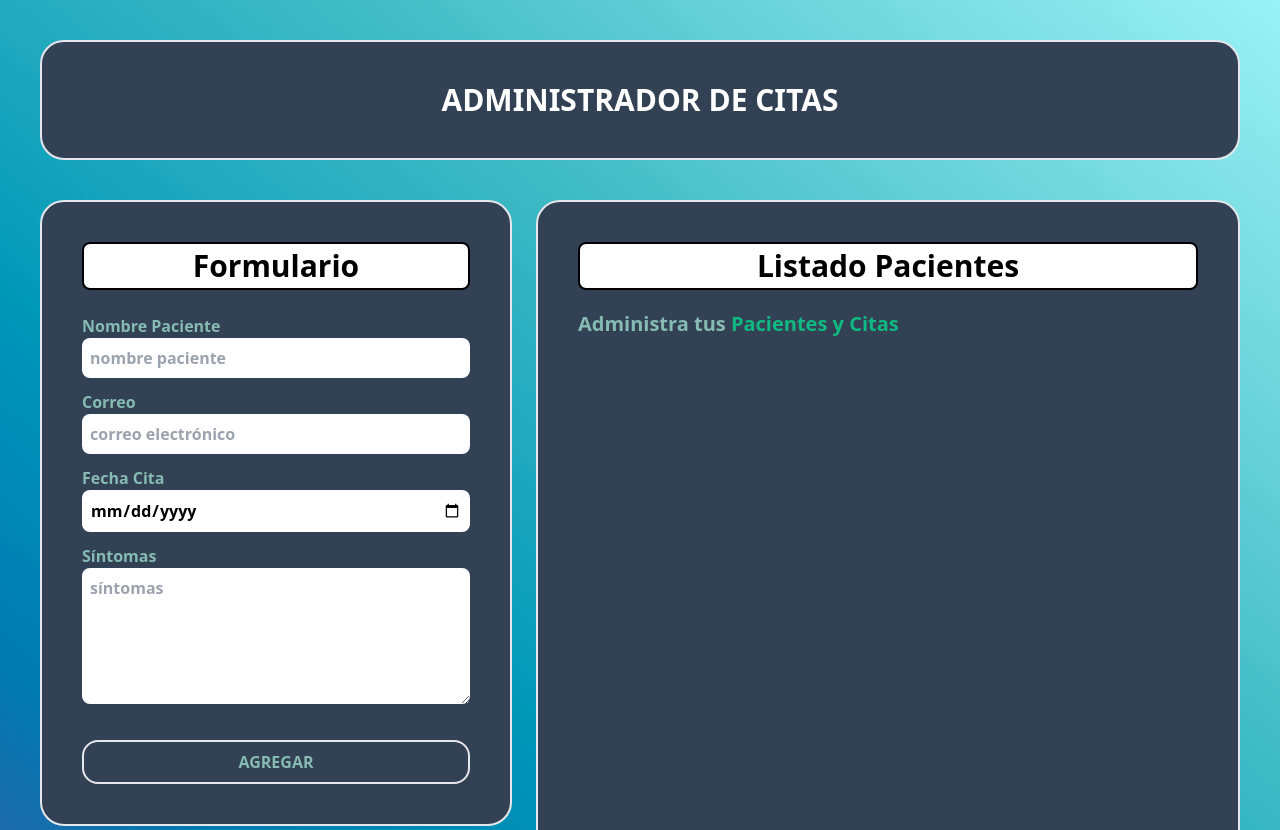
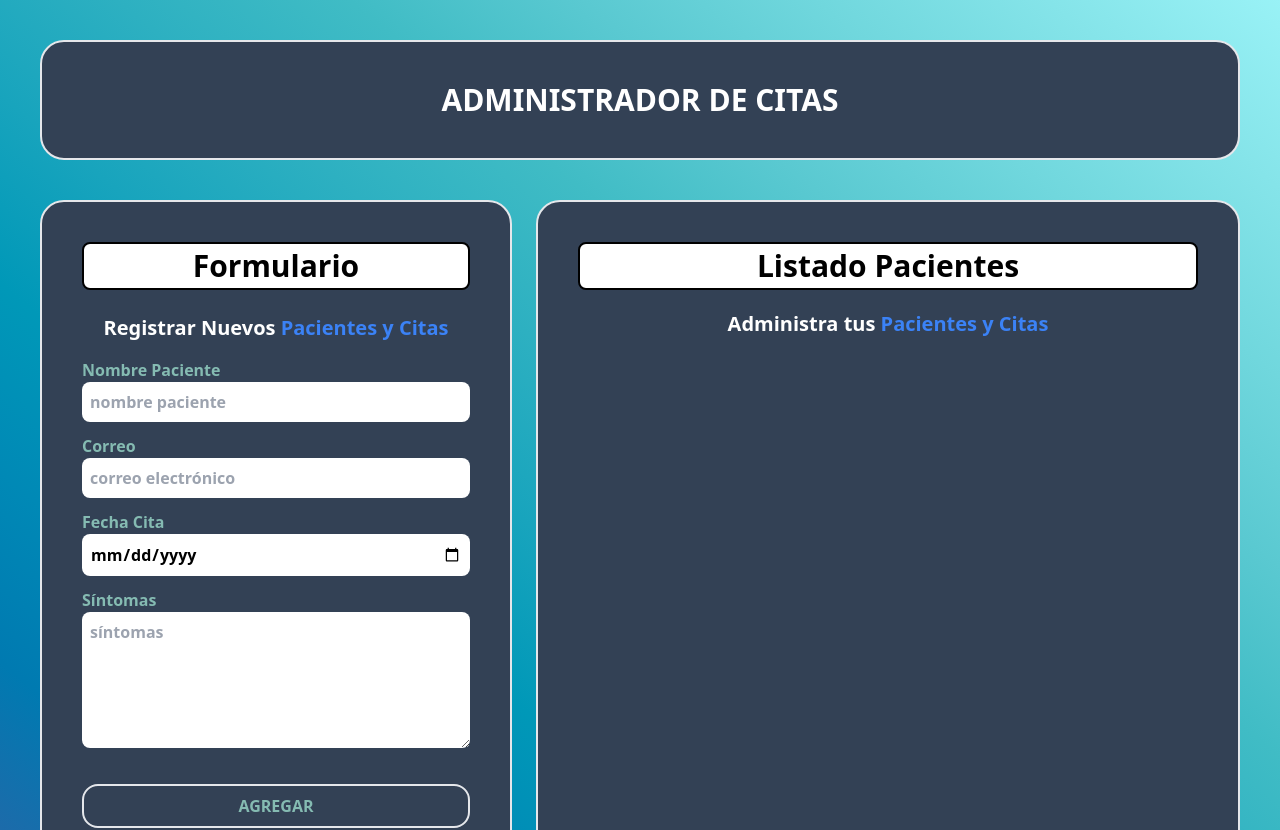
Before and after one commit to FUCHENG20/PROYECTO_TOPICOS, a React (Vite) app in the folder citas/: page / in a window 1280 px wide. Shown: the top 830 px of the page. Built offline with nearby package versions, Linux system fonts and the light colour scheme.

Commit message:
Modificaciones de Colores

```diff
--- a/citas/src/components/Formulario.jsx
+++ b/citas/src/components/Formulario.jsx
@@ -77,6 +77,7 @@ export const Formulario = ({ setPacientes, pacientes, paciente, setPaciente }) =
             {error && <p className='bg-red-700 text-white font-bold p-2 rounded-lg mb-4 text-center'>DEBES DE LLENAR LOS CAMPOS</p>}
             <div>
                 <h2 className='bg-white border-2 border-black text-xl p-1 mb-6 text-center rounded-lg text-black sm:text-3xl sm:font-bold'>Formulario</h2>
+                <p className=' mt-5 text-sm sm:text-xl sm:font-bold mb-4 text-white text-center'>Registrar Nuevos <span className='font-bold text-sm text-blue-500 sm:text-xl sm:font-bold'>Pacientes y Citas</span></p>
             </div>
             <form action="" onSubmit={validarFormulario}>
                 <div className='mb-3 font-bold'>
--- a/citas/src/components/Listado.jsx
+++ b/citas/src/components/Listado.jsx
@@ -7,7 +7,7 @@ export const Listado = ({ pacientes, setPaciente, eliminarPaciente }) => {
 
             <div>
                 <h2 className='bg-white text-xl border-2 border-black p-1 text-center rounded-lg text-black sm:text-3xl sm: font-bold'>Listado Pacientes</h2>
-                <p className=' mt-5 text-sm sm:text-xl sm:font-bold'>Administra tus <span className='font-bold text-sm text-emerald-500 sm:text-xl sm:font-bold'>Pacientes y Citas</span></p>
+                <p className=' mt-5 text-sm sm:text-xl sm:font-bold text-white text-center '>Administra tus <span className='font-bold text-sm text-blue-500 sm:text-xl sm:font-bold'>Pacientes y Citas</span></p>
             </div>
 
             {pacientes.map(paciente => (
--- a/citas/src/components/Paciente.jsx
+++ b/citas/src/components/Paciente.jsx
@@ -12,10 +12,10 @@ export const Paciente = ({ paciente, setPaciente, eliminarPaciente }) => {
     return (
         <div>
             <div className='mt-5 shadow-md bg-white rounded-lg p-8 uppercase mb-3 sm:p-10'>
-                <p className='text-gray-700 font-bold text-xs sm:text-lg'>Nombre Paciente: <span className='font-normal normal-case'>{paciente.nombre}</span></p>
-                <p className='text-gray-700 font-bold text-xs sm:text-lg'>Email: <span className='font-normal normal-case'>{paciente.correo}</span></p>
-                <p className='text-gray-700 font-bold text-xs sm:text-lg'>Fecha: <span className='font-normal normal-case'>{paciente.fecha}</span></p>
-                <p className='text-gray-700 font-bold text-xs sm:text-lg'>Síntomas: <span className='font-normal normal-case'>{paciente.sintomas}</span></p>
+                <p className='text-gray-700 font-bold text-xs sm:text-lg md:text-sm xl:text-lg'>Nombre Paciente: <span className='font-normal normal-case'>{paciente.nombre}</span></p>
+                <p className='text-gray-700 font-bold text-xs sm:text-lg md:text-sm xl:text-lg'>Email: <span className='font-normal normal-case'>{paciente.correo}</span></p>
+                <p className='text-gray-700 font-bold text-xs sm:text-lg md:text-sm xl:text-lg'>Fecha: <span className='font-normal normal-case'>{paciente.fecha}</span></p>
+                <p className='text-gray-700 font-bold text-xs sm:text-lg md:text-sm xl:text-lg'>Síntomas: <span className='font-normal normal-case'>{paciente.sintomas}</span></p>
                 <div>
                     <input className="bg-green-500 text-white border-2 rounded-2xl w-1/2 p-2 mt-6 hover: cursor-pointer hover:bg-green-400" type="submit" value="Editar" onClick={() => setPaciente(paciente)} />
                     <input className="bg-red-700 text-white border-2 rounded-2xl w-1/2 p-2 mt-6 hover:cursor-pointer hover:bg-red-600" type="submit" value="Eliminar" onClick={handleEliminar} />
```
Also changed, not shown: 5 other files (tests, documents, lock files or other folders).
